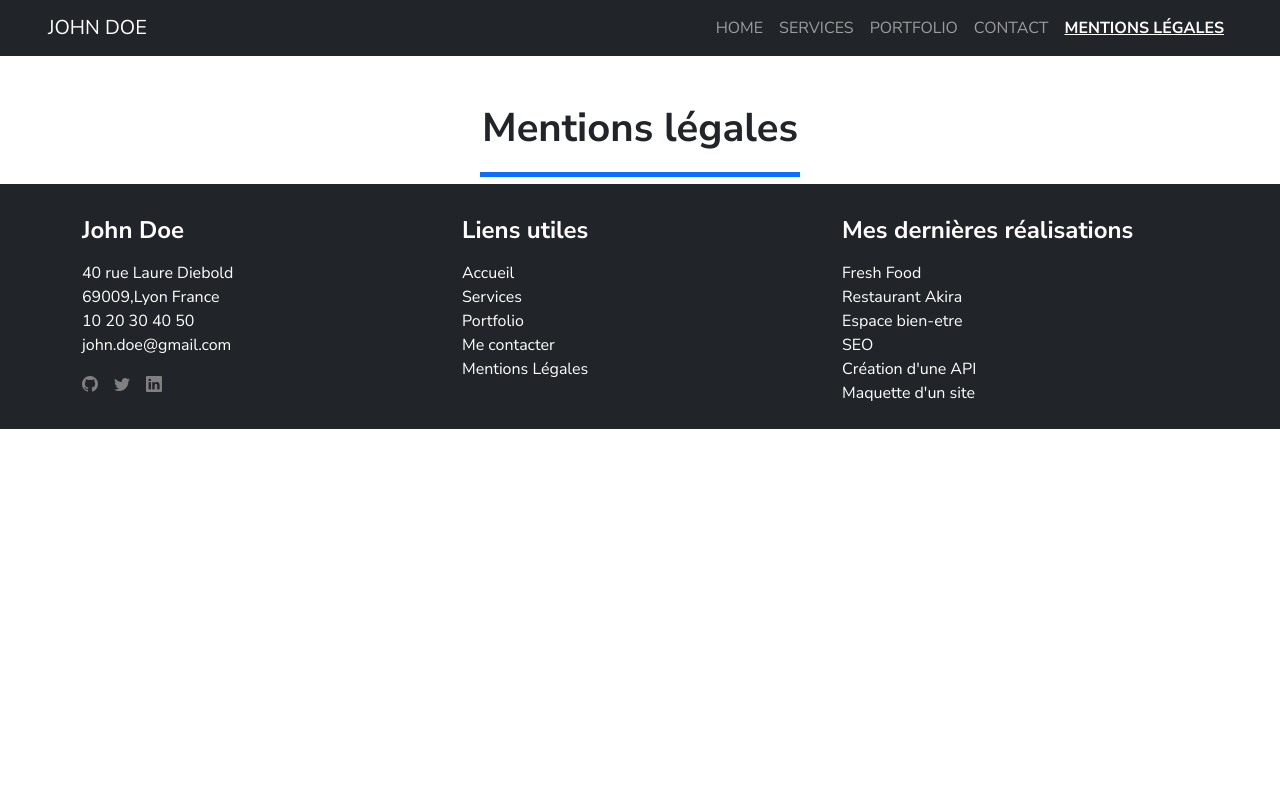
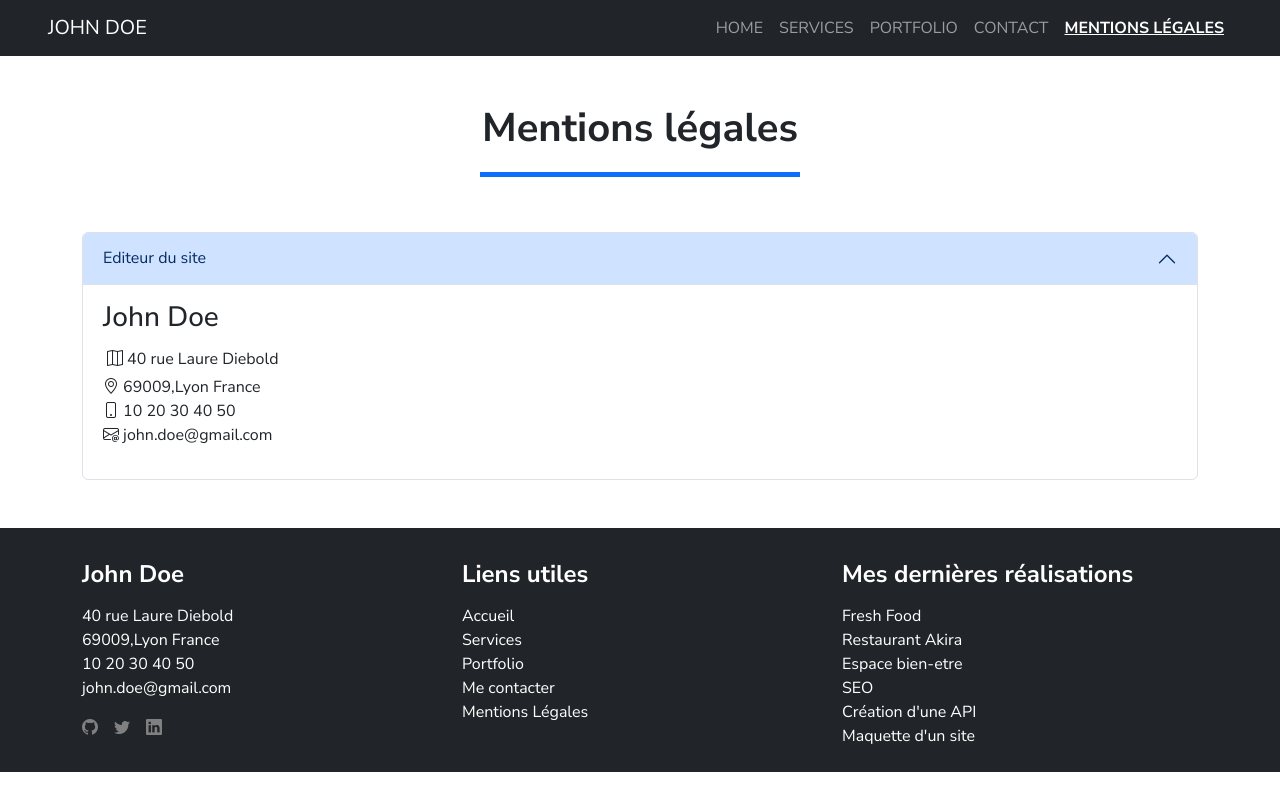
Before and after one commit to CamRossIL/CamRoss-Portfolio-React, a React (Vite) app: page /legales in a window 1280 px wide. Built offline with nearby package versions, Linux system fonts and the light colour scheme.

Commit message:
first accordion element

```diff
--- a/src/pages/Legales.jsx
+++ b/src/pages/Legales.jsx
@@ -1,12 +1,60 @@
 import Title from "../components/Title";
 
 function Legales() {
-
   return (
     <div>
-      <Title title="Mentions légales" text="" />
+      <div>
+        <Title title="Mentions légales" text="" />
+      </div>
+      <div className="container my-5">
+        <div className="col-lg-12">
+          <div className="accordion" id="accordionExample">
+             <div className="accordion-item">
+              <h2 className="accordion-header">
+                <button
+                  className="accordion-button"
+                  type="button"
+                  data-bs-toggle="collapse"
+                  data-bs-target="#collapseOne"
+                  aria-expanded="true"
+                  aria-controls="collapseOne"
+                >
+                  Editeur du site
+                </button>
+              </h2>
+              <div
+                id="collapseOne"
+                className="accordion-collapse collapse show"
+                data-bs-parent="#accordionExample"
+              >
+                <div className="accordion-body">
+                  <div>
+                    <h3>John Doe</h3>
+                    <p className="mb-0 p-1">
+                      <i className="bi bi-map fst-normal"></i>
+                      <span> 40 rue Laure Diebold </span>
+                    </p>
+                    <p className="mb-0">
+                      <i className="bi bi-geo-alt fst-normal"></i>
+                      <span> 69009,Lyon France </span>
+                    </p>
+                    <p className="mb-0">
+                      <i className="bi bi-phone"></i>
+                      <span> 10 20 30 40 50</span>
+                    </p>
+                    <p>
+                      <i className="bi bi-envelope-at"></i>
+                      <span> john.doe@gmail.com</span>
+                    </p>
+                  </div>
+                </div>
+              </div>
+            </div>
+          </div>
+        </div>
+      </div>
     </div>
-  )
+  );
 }
 
 export default Legales;
```
